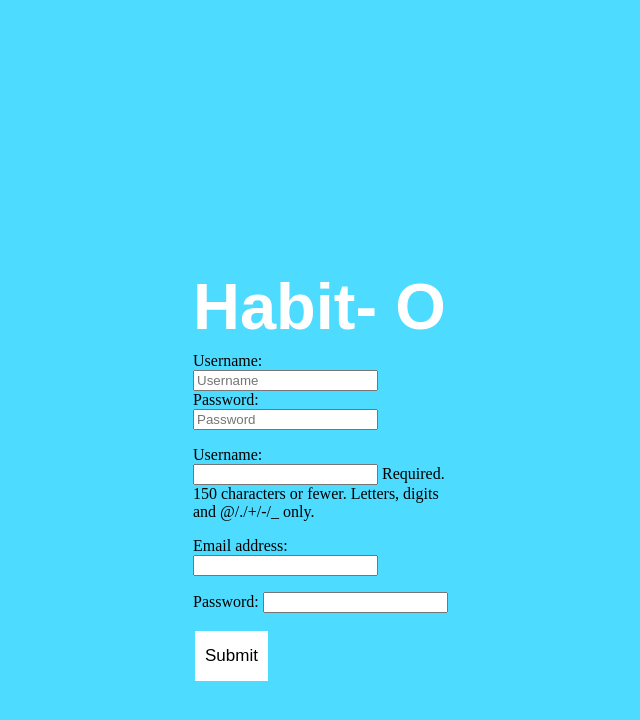
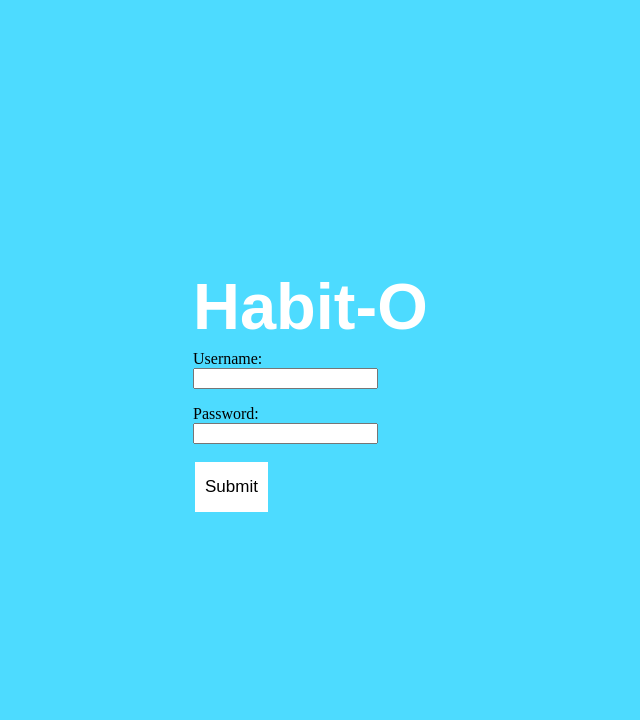
Before and after one commit to AukseBar/Habit-O, a Django app: page /habito_app/register/ in a window 1280 px wide. Shown: the top 720 px of the page, without its empty margins (319-959 px from the left). Run offline with Django 3.2, Linux system fonts and the light colour scheme.

Commit message:
Fixed register form

```diff
--- a/habito_app/forms.py
+++ b/habito_app/forms.py
@@ -9,7 +9,7 @@ class UserForm(forms.ModelForm):
 
     class Meta:
         model = User
-        fields = ('username', 'email', 'password')
+        fields = ('username', 'password')
 
 
 class HabitForm(forms.ModelForm):
--- a/habito_app/tests.py
+++ b/habito_app/tests.py
@@ -41,10 +41,10 @@ class Tests(TestCase):
         self.assertTrue(isinstance(response.context['user_form'], UserForm))
 
         # Check form is displayed correctly
-        self.assertEquals(response.context['user_form'].as_p(), user_form.as_p())
+        self.assertEquals(response.context['user_form'].as_p(), UserForm().as_p())
 
         # Check submit button
-        self.assertIn('type="submit" value="submit"', response.content)
+        self.assertIn('type="submit" value="Submit"', response.content)
 
     def test_login_form_is_displayed_correctly(self):
         #Access login page
--- a/habito_app/views.py
+++ b/habito_app/views.py
@@ -54,7 +54,7 @@ def register(request):
     if request.method == 'POST':
 
         user_form = UserForm(data=request.POST)
-
+        context_dict['user_form'] = user_form
         if user_form.is_valid():
             user = user_form.save()
 
@@ -71,7 +71,7 @@ def register(request):
     else:
         user_form = UserForm()
         context_dict['user_form'] = user_form
-    response = render(request, 'habito_app/register.html', context = context_dict)
+    response = render(request, 'habito_app/register.html', context_dict)
     return response
 
 
--- a/static/css/basic/styles.css
+++ b/static/css/basic/styles.css
@@ -43,3 +43,11 @@ form {
   margin-left: auto;
   margin-right: auto;
   }
+
+
+#user_form .helptext{
+   display:none;
+}
+#user_form label{
+   display:block;
+}
--- a/templates/habito_app/base.html
+++ b/templates/habito_app/base.html
@@ -5,7 +5,11 @@
 
  <head>
    <link href="{% static 'css/basic/styles.css' %}"rel="stylesheet" type="text/css" />
-  <title> Register </title>
+   <title>
+   Habit-O
+   {% block title_block %}
+   {% endblock %}
+   </title>
   </head>
 
   <body>
--- a/templates/habito_app/index.html
+++ b/templates/habito_app/index.html
@@ -2,13 +2,13 @@
 {% load staticfiles %}
 
   {% block title_block %}
-  Habit-O
+  Home
   {% endblock %}
 
 {% block body_block %}
     <div id="container">
       <div id="content">
-	<h1>Habit- O</h1>
+	<h1>Habit-O</h1>
     {% if user.is_authenticated %}
        <p>Create a habit. And stick to it this time {{ user.username }}.</p>
     {% else %}
--- a/templates/habito_app/login.html
+++ b/templates/habito_app/login.html
@@ -9,7 +9,7 @@
 {% block body_block %}
    <div id="container">
       <div id="content">
-    <h1>Habit- O</h1>
+         <h1>Habit-O</h1>
          <form id="user_login" method="post" actions="{% url 'login' %}"
          enctype="multipart/form-data">
             {% csrf_token %}
--- a/templates/habito_app/register.html
+++ b/templates/habito_app/register.html
@@ -8,24 +8,17 @@
 {% block body_block %}
    <div id="container">
       <div id="content">
-    <h1>Habit- O</h1>
+         <h1>Habit-O</h1>
          {% if registered %}
             <p>You're all set now.</p>
             <a href="{% url 'login' %}" class="button">Log in</a>
             {% else %}
             <form id="user_form" method="post" actions"{% url 'register' %}" enctype="multipart/form-data">
-	<br>
-	   Username:<br>
-       <input type="text" name="username" value="" placeholder="Username">
-      <br>
-       Password:<br>
-       <input type="password" name="password" value="" placeholder="Password">
-       <br>
+               {{ user_form.as_p }}
                {% csrf_token %}
-    {{ user_form.as_p }}
                <input type="submit" value="Submit" class="button">
             </form>
-      </div>
-    </div>
          {% endif %}
+      </div> <!-- End content-->
+   </div> <!-- End container-->
 {% endblock %}
```
Lines whose indentation alone changed are shown as unchanged.
